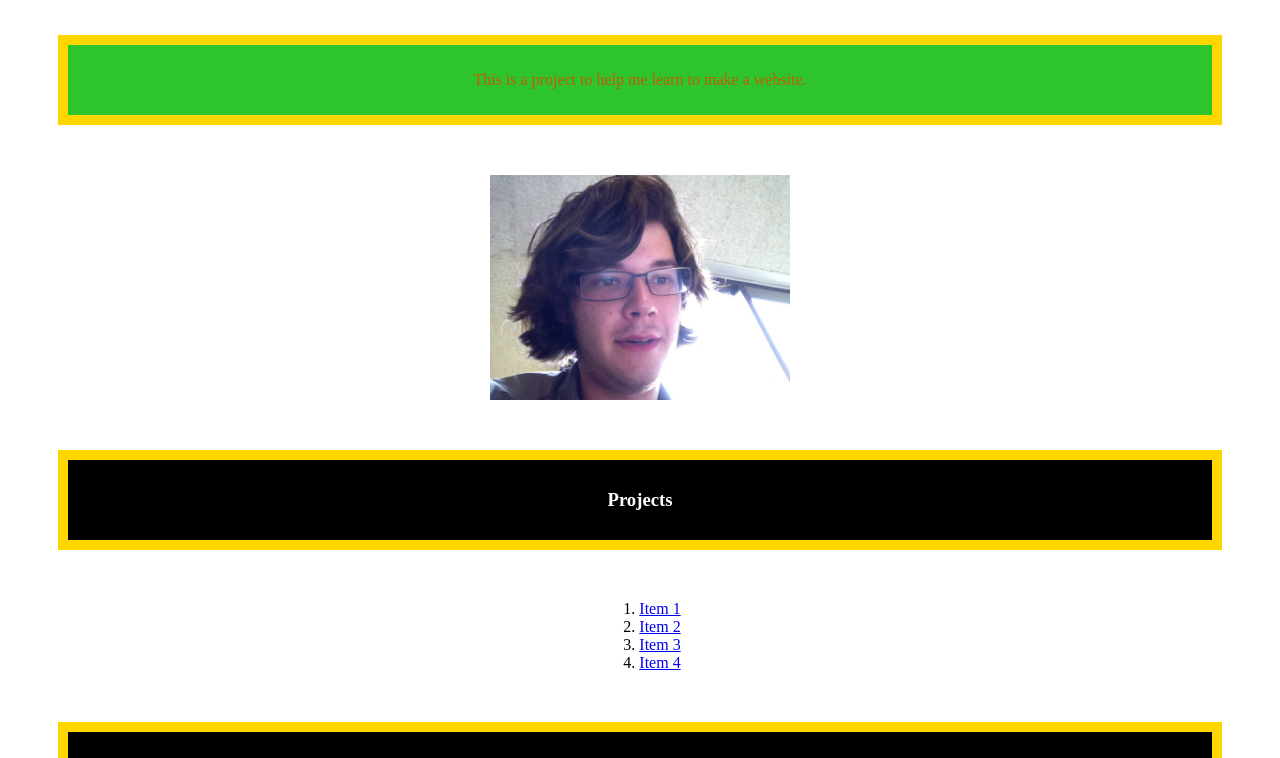
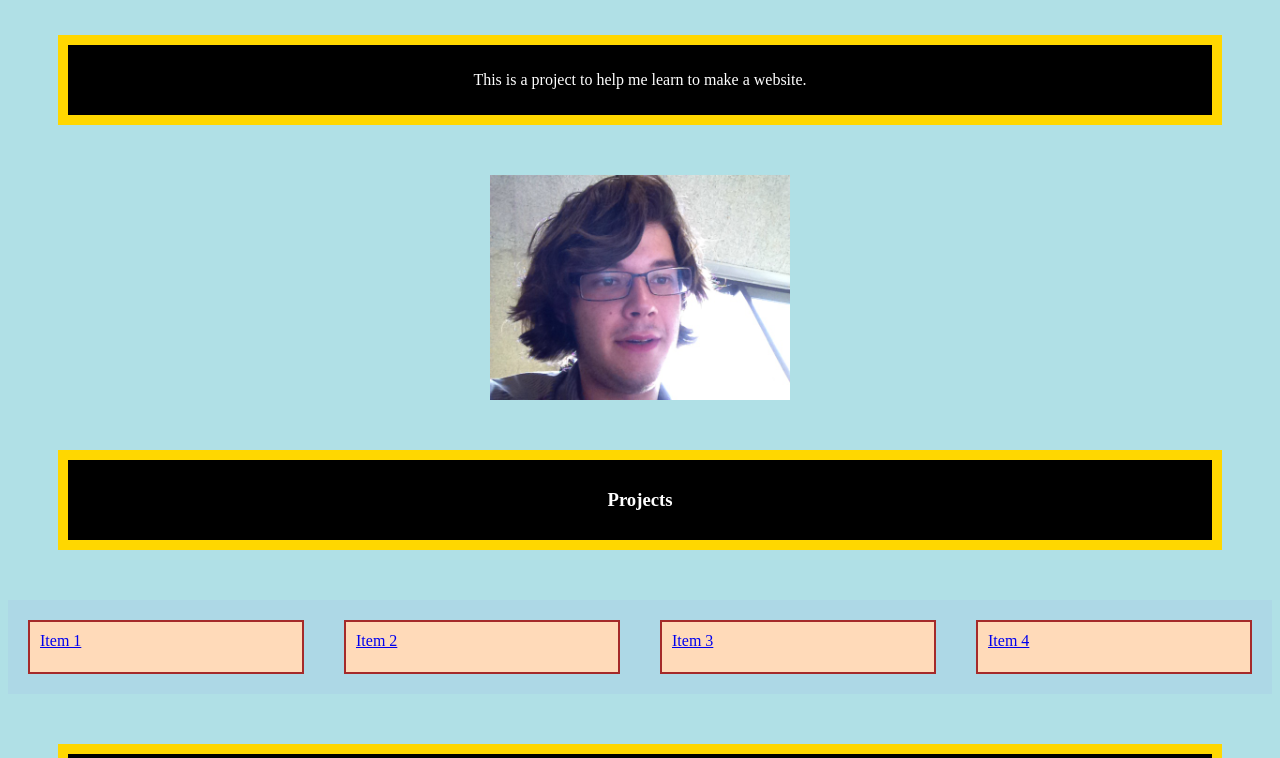
Before and after one commit to mattnichol/website, a plain HTML site: page index.html in a window 1280 px wide. Shown: the part 73-831 px from the top of the page. Drawn offline with Linux system fonts and the light colour scheme.

Commit message:
Update contact info

```diff
--- a/index.html
+++ b/index.html
@@ -8,31 +8,33 @@
 
 </head>
 
-<body>
+<body style="background-color:powderblue;">
     <h1>My First Website</h1>
-    <div class="summary">
+    <div class="subheadings">
         <p>This is a project to help me learn to make a website.</p>
     </div>
 
-    <div class="pics">
-        <img src="selfie.jpg" alt="Me, when I was younger" width="300px">
-    </div>
+        <div class="pics">
+            <img src="selfie.jpg" alt="Me, when I was younger"  width="300px">
+        </div>
 
     <div class="subheadings">
         <h3>Projects</h3>
     </div>
 
-    <ol class="lists">
-        <li><a href="Example1.html">Item 1</a></li>
-        <li><a href="Example2.html">Item 2</a></li>
-        <li><a href="Example3.html">Item 3</a></li>
-        <li><a href="Example1.html">Item 4</a></li>
-    </ol>
+    <div class="flex-container">
+        <div class="one"><a href="Example1.html">Item 1</a></div>
+        <div class="two"><a href="Example2.html">Item 2</a></div>
+        <div class="three"><a href="Example3.html">Item 3</a></div>
+        <div class="four"><a href="Example4.html">Item 4</a></div>
+    </div>
 
     <div class="subheadings">
         <h3>Contact Information</h3>
     </div>
     <p><a href="matnichol05@gmail.com">matnichol05@gmail.com</a></p>
+    <p><a href="https://github.com/mattnichol">https://github.com/mattnichol</a></p>
+    <p><a href="https://www.freecodecamp.org/matthewnichol">https://www.freecodecamp.org/matthewnichol</a></p>
 
 </body>
 
--- a/styles.css
+++ b/styles.css
@@ -2,15 +2,6 @@
     align-items: center;
     justify-content: center;
 
-}
-
-.summary {
-    display: flex;
-    color: rgb(194, 93, 5);
-    background-color: rgb(46, 196, 46);
-    margin: 50px;
-    border: 10px solid gold;
-    padding: 10px;
 }
 
 .subheadings {
@@ -22,7 +13,25 @@
     padding: 10px;
 }
 
-h1, p, ol, .pics {
+.flex-container {
+    display: flex;
+    background-color: lightblue;
+    flex-wrap: wrap;
+    justify-content: space-between;
+    align-items: center;
+
+}
+
+.flex-container div {
+    background-color: peachpuff;
+    border: 2px solid brown;
+    height: 30px;
+    flex: 1;
+    padding: 10px;
+    margin: 20px;
+}
+
+h1, p, .pics {
     display: flex;
     flex-direction: column;
 }
```
Also changed, not shown: project.summary.txt (added).
